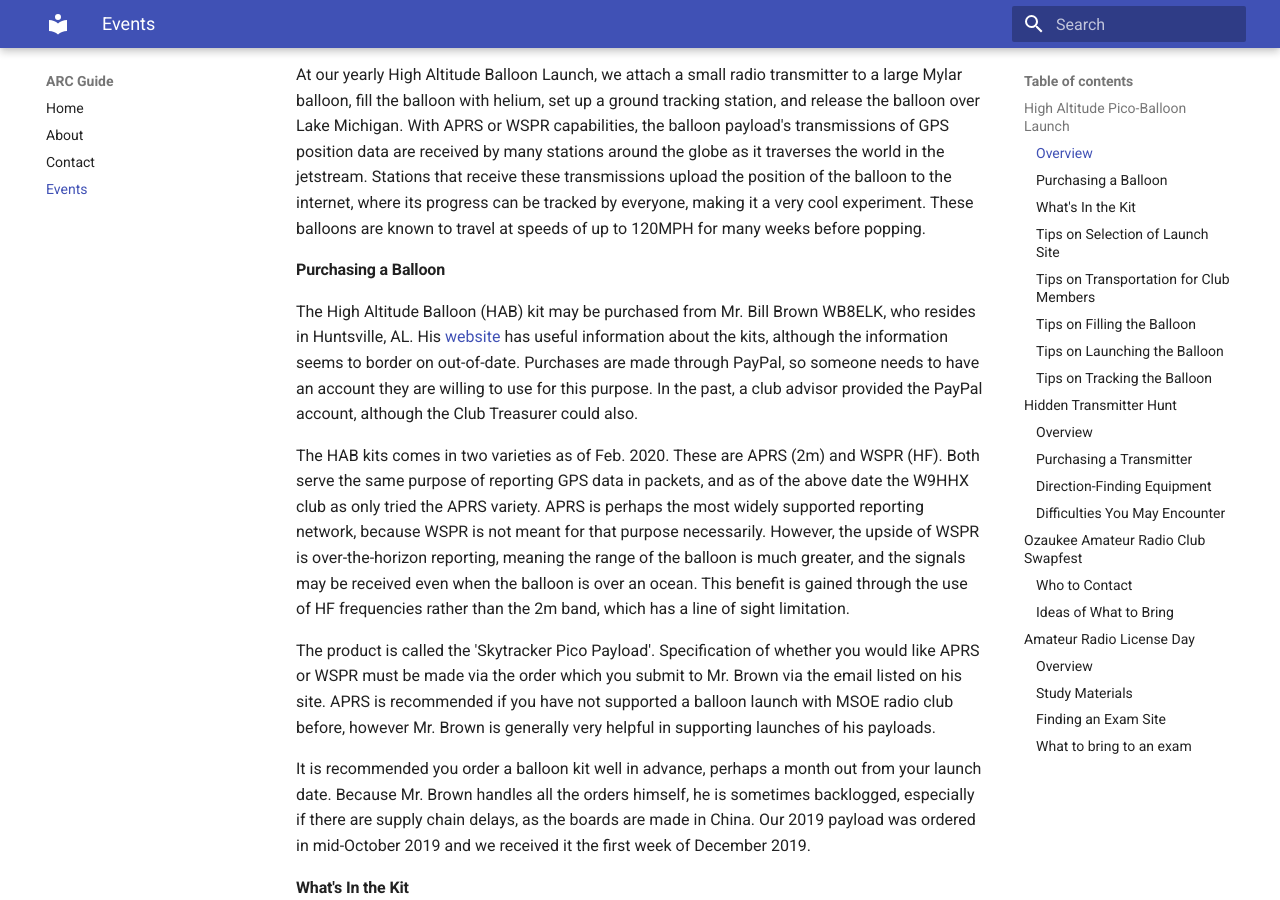
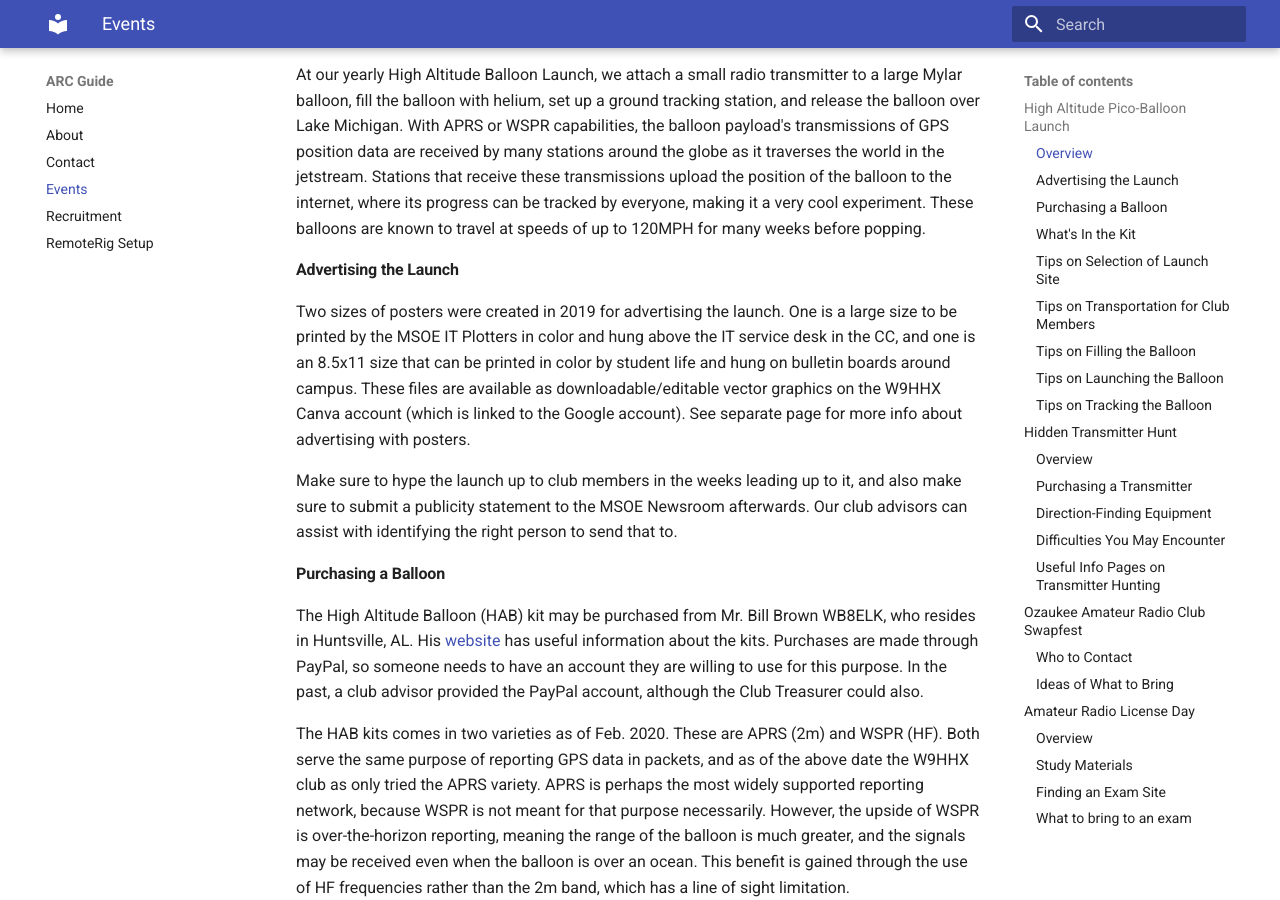
Before and after one commit to cape-optional/MSOE_ARC_Guide, an MkDocs documentation site: the page built from docs/events.md, in a window 1280 px wide and 900 px high, scrolled down 327 px. Built offline with MkDocs 1.6.1 and Material for MkDocs 9.7.7, drawn with Linux system fonts in a browser that asks for light colours; some of the changed text lies outside the part shown.

Commit message:
Changed events, added recruitment and remoterig pages

```diff
--- a/docs/events.md
+++ b/docs/events.md
@@ -8,9 +8,15 @@
 
 At our yearly High Altitude Balloon Launch, we attach a small radio transmitter to a large Mylar balloon, fill the balloon with helium, set up a ground tracking station, and release the balloon over Lake Michigan. With APRS or WSPR capabilities, the balloon payload's transmissions of GPS position data are received by many stations around the globe as it traverses the world in the jetstream. Stations that receive these transmissions upload the position of the balloon to the internet, where its progress can be tracked by everyone, making it a very cool experiment. These balloons are known to travel at speeds of up to 120MPH for many weeks before popping.
 
+#### Advertising the Launch
+
+Two sizes of posters were created in 2019 for advertising the launch. One is a large size to be printed by the MSOE IT Plotters in color and hung above the IT service desk in the CC, and one is an 8.5x11 size that can be printed in color by student life and hung on bulletin boards around campus. These files are available as downloadable/editable vector graphics on the W9HHX Canva account (which is linked to the Google account). See separate page for more info about advertising with posters.
+
+Make sure to hype the launch up to club members in the weeks leading up to it, and also make sure to submit a publicity statement to the MSOE Newsroom afterwards. Our club advisors can assist with identifying the right person to send that to.
+
 #### Purchasing a Balloon
 
-The High Altitude Balloon (HAB) kit may be purchased from Mr. Bill Brown WB8ELK, who resides in Huntsville, AL. His [website](http://www.wb8elk.com/) has useful information about the kits, although the information seems to border on out-of-date. Purchases are made through PayPal, so someone needs to have an account they are willing to use for this purpose. In the past, a club advisor provided the PayPal account, although the Club Treasurer could also.
+The High Altitude Balloon (HAB) kit may be purchased from Mr. Bill Brown WB8ELK, who resides in Huntsville, AL. His [website](http://www.wb8elk.com/) has useful information about the kits. Purchases are made through PayPal, so someone needs to have an account they are willing to use for this purpose. In the past, a club advisor provided the PayPal account, although the Club Treasurer could also.
 
 The HAB kits comes in two varieties as of Feb. 2020. These are APRS (2m) and WSPR (HF). Both serve the same purpose of reporting GPS data in packets, and as of the above date the W9HHX club as only tried the APRS variety. APRS is perhaps the most widely supported reporting network, because WSPR is not meant for that purpose necessarily. However, the upside of WSPR is over-the-horizon reporting, meaning the range of the balloon is much greater, and the signals may be received even when the balloon is over an ocean. This benefit is gained through the use of HF frequencies rather than the 2m band, which has a line of sight limitation.
 
@@ -51,10 +57,11 @@ At the time of the 2019 HAB launch, it was determined no waivers were needed fro
 
 Detailed instructions are given on filling in the instruction manual that comes in the kit. These are just tips from past experiences that may be useful.
 
-- Although Mylar balloons are not sensitive to the oils from our hands in the same way latex balloons are (which will pop due to stress differentials due to oils) it is still recommended that everyone wear latex gloves while preparing the balloon for launch, just as good practice.
+Although Mylar balloons are not sensitive to the oils from our hands in the same way latex balloons are (which will pop due to stress differentials due to oils) it is still recommended that everyone wear latex gloves while preparing the balloon for launch, just as good practice.
 
-- Fill the balloon slowly and follow all instructions on the sheet step-by-step. Slow and steady wins this race. It is recommended that you periodically remove the rubber tube (but not the white plastic tubing or the weight bag) and check the buoyancy against what is recommended on the instruction sheet. Better to check often and not overfill, because it was unclear how to get extra gas out of the balloon, although it is supposedly possible.
-- Give at least 25 to 35 minutes for the filling process. Better not to be rushed
+Fill the balloon slowly and follow all instructions on the sheet step-by-step. Slow and steady wins this race. It is recommended that you periodically remove the rubber tube (but not the white plastic tubing or the weight bag) and check the buoyancy against what is recommended on the instruction sheet. Better to check often and not overfill, because it was unclear how to get extra gas out of the balloon, although it is supposedly possible.
+
+Give at least 25 to 35 minutes for the filling process. Better not to be rushed
 
 #### Tips on Launching the Balloon
 
@@ -104,6 +111,12 @@ In addition, the transmit power of the hidden transmitter (~130mW) might be way
 
 As of Feb 2019, we have had one mildly successful hunt, but the issues described above reduced the team's ability to find the transmitter in a fun way. That said, we planned the hunt the day-of, in only an hour.
 
+#### Useful Info Pages on Transmitter Hunting
+
+The site of Joe Moell K0OV, called ["Homing In"](http://www.homingin.com/) is a great resource for beginners to advanced.
+
+
+
 ## Ozaukee Amateur Radio Club Swapfest
 
 Amateur Radio Swapfests are a great way to meet new people in the hobby, and to buy or sell radio equipment. They're essentially huge yardsales for all types of electronics equipment! If you can think it up, it will probably be there at the larger swapfests. The biggest swapfest that many radio enthusiasts try to attend is the Dayton 'Hamvention', but there are many more moderately sized ones around Milwaukee which we like to attend for the afternoon.
@@ -117,6 +130,8 @@ The [Ozaukee Amateur Radio Club website](http://www.ozaukeeradioclub.org/) shoul
 Recommended items to bring include promotional materials (posters, photos, video) radio demonstrations, and information about MSOE and our club. Make the table appealing to young people who might be considering MSOE and who are interested in learning about amateur radio as a hobby. Remember that people are more likely to be interested in what you can do with radio rather than pure radio technology itself.
 
 In addition, if there have been any donations of un-needed equipment recently, it may be worth bringing to sell or trade at the swapfest.
+
+
 
 ## Amateur Radio License Day
 
@@ -151,6 +166,8 @@ More about what to bring to the exam and related information may be found at the
 
 In past years, we have utilized personal cars to get to and from the exam site. However, if there was a large enough interest, the MSOE athletic vans could be utilized. See MSOE Student Life for important rules on transporting students using any type of vehicle.
 
+
+
 ## NACC Collegiate Championship Contest
 
 #### Overview
--- a/mkdocs.yml
+++ b/mkdocs.yml
@@ -5,6 +5,8 @@ nav:
     - About: about.md
     - Contact: contact.md
     - Events: events.md
+    - Recruitment: recruitment.md
+    - RemoteRig Setup: remoterig.md
 
 theme: material
 
```
Also changed, not shown: docs/recruitment.md (added, +3 -0 lines), docs/remoterig.md (added, +45 -0 lines), docs/about.md (line endings or trailing spaces).
